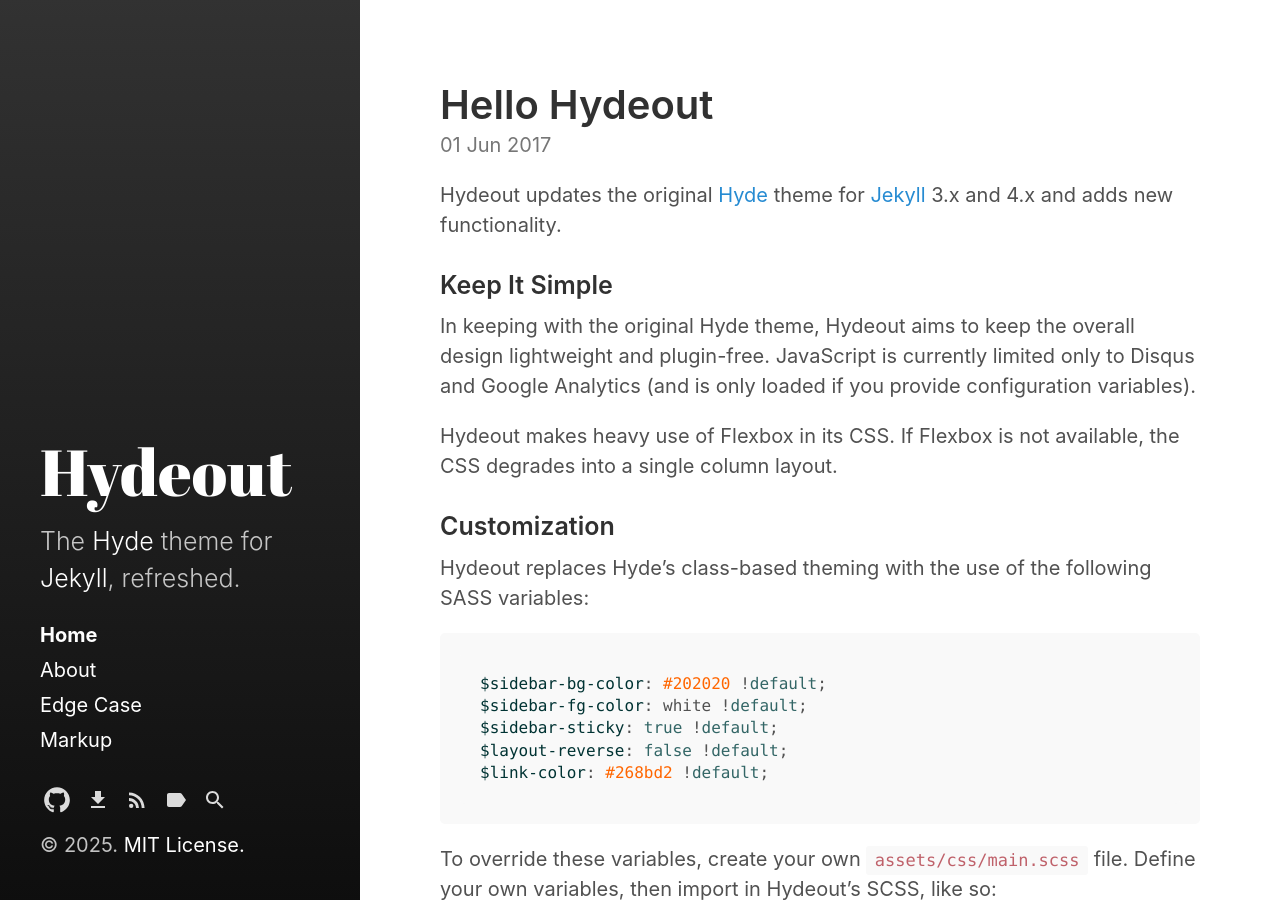
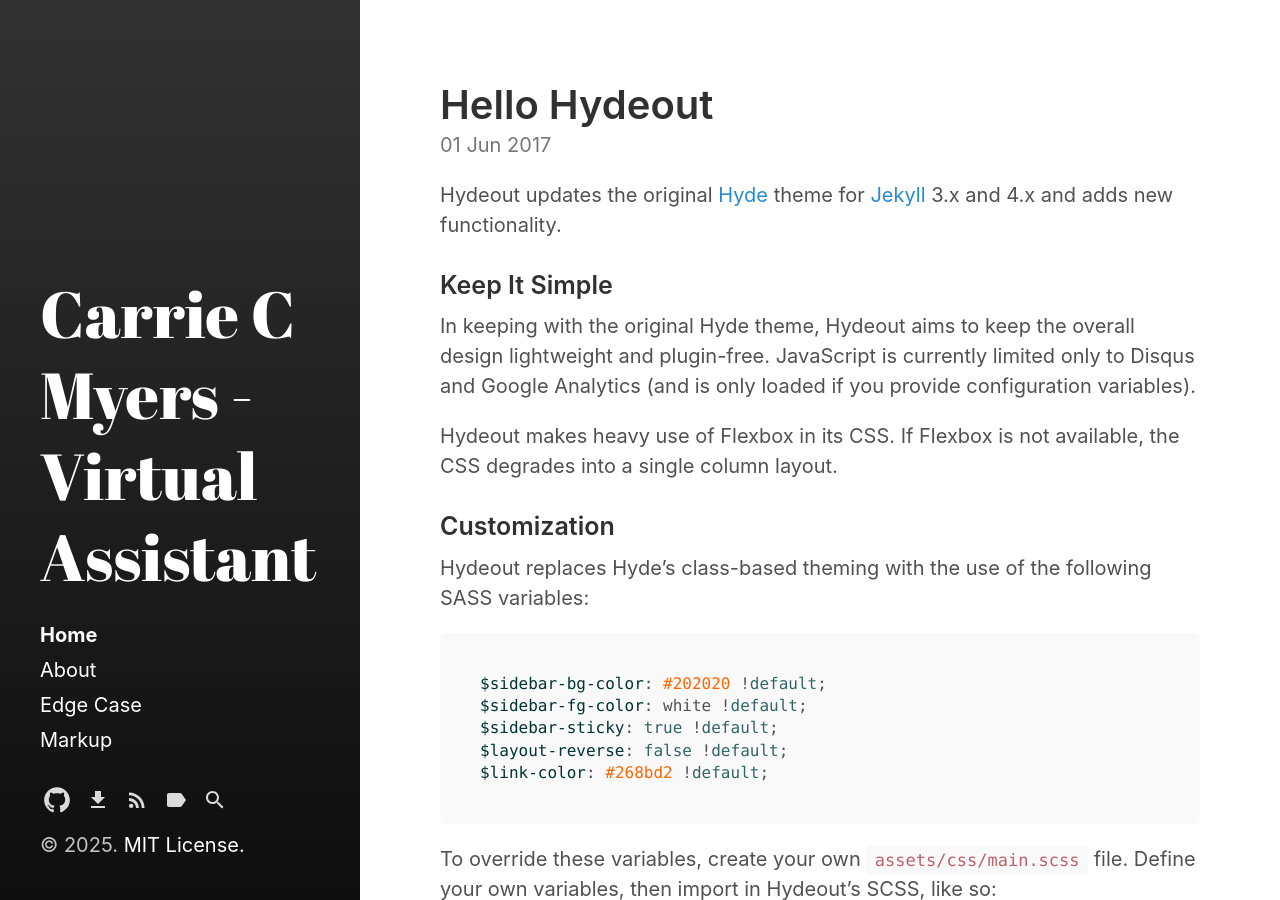
Before and after one commit to cc115915/va2, a Jekyll site: the page built from index.html, in a window 1280 px wide and 900 px high. Built offline with Jekyll 4.4.1, drawn with Linux system fonts in a browser that asks for light colours; the list of posts is cut into pages by our own code.

Commit message:
edit config with page info

```diff
--- a/_config.yml
+++ b/_config.yml
@@ -3,11 +3,11 @@
 highlighter:      rouge
 
 # Setup
-title:            Hydeout
-tagline:          'A Jekyll theme'
-description:      'The <a href="http://hyde.getpoole.com" target="_blank">Hyde</a> theme for <a href="http://jekyllrb.com" target="_blank">Jekyll</a>, refreshed.'
-url:              https://fongandrew.github.io
-baseurl:          '/hydeout'
+title:            Carrie C Myers - Virtual Assistant
+tagline:
+description:
+url:              cc115915.github.io
+baseurl:          '/va'
                   # the optional subpath of your site, e.g. "/blog"
                   # NB: This applies to all pages in your Jekyll site.
                   # If you want to move just the blog index pages but keep
@@ -48,15 +48,15 @@
 
 # Sidebar link settings
 sidebar_home_link:  true
-# sidebar_blog_link:  '/blog'   # By default, your home page is your blog
+# sidebar_blog_link:  '/page'   # By default, your home page is your blog
                                 # page. If you change your paginate_path,
                                 # set this to the root of the paginate_path
                                 # to enable a separate blog link.
 
 disqus:
-  shortname:      hydeout
+  shortname:
 
-google_analytics: UA-100461102-1
+google_analytics:
 
 # Used for Hydeout's own Github page. Feel free to remove for your
 # own fork.
```
